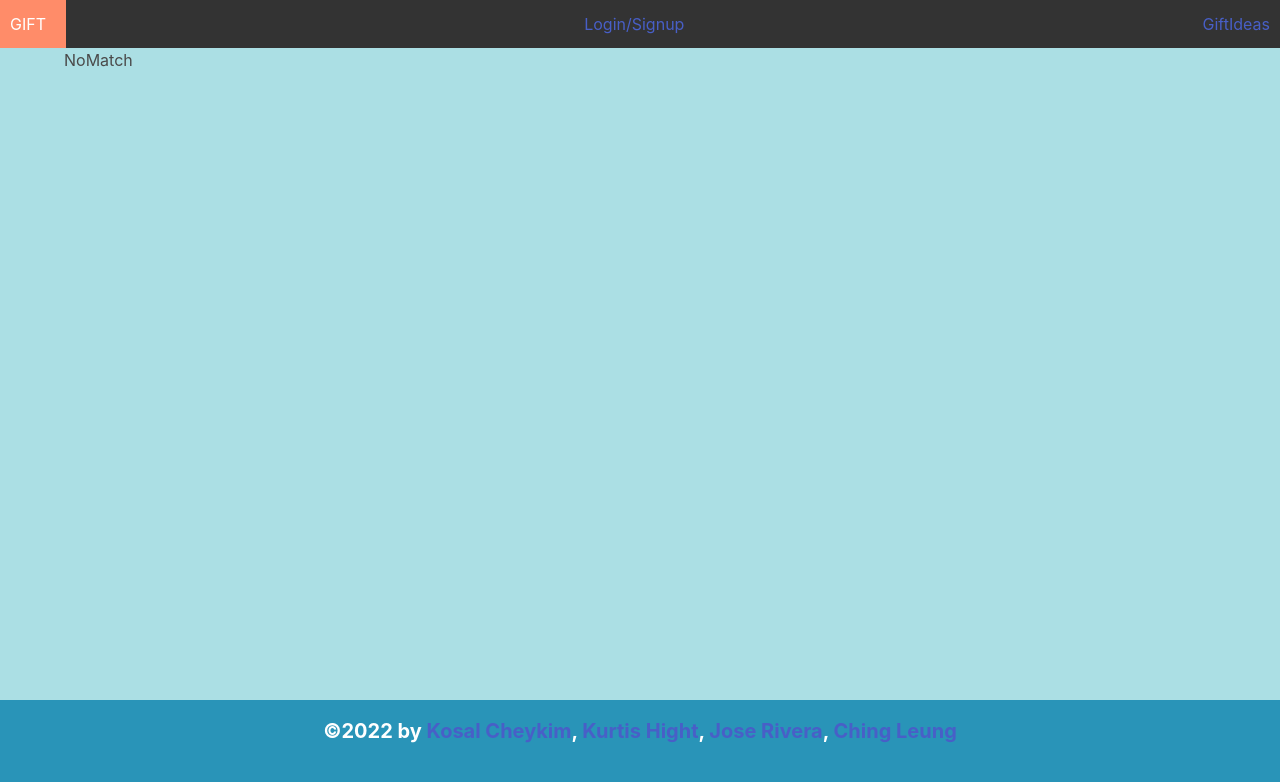
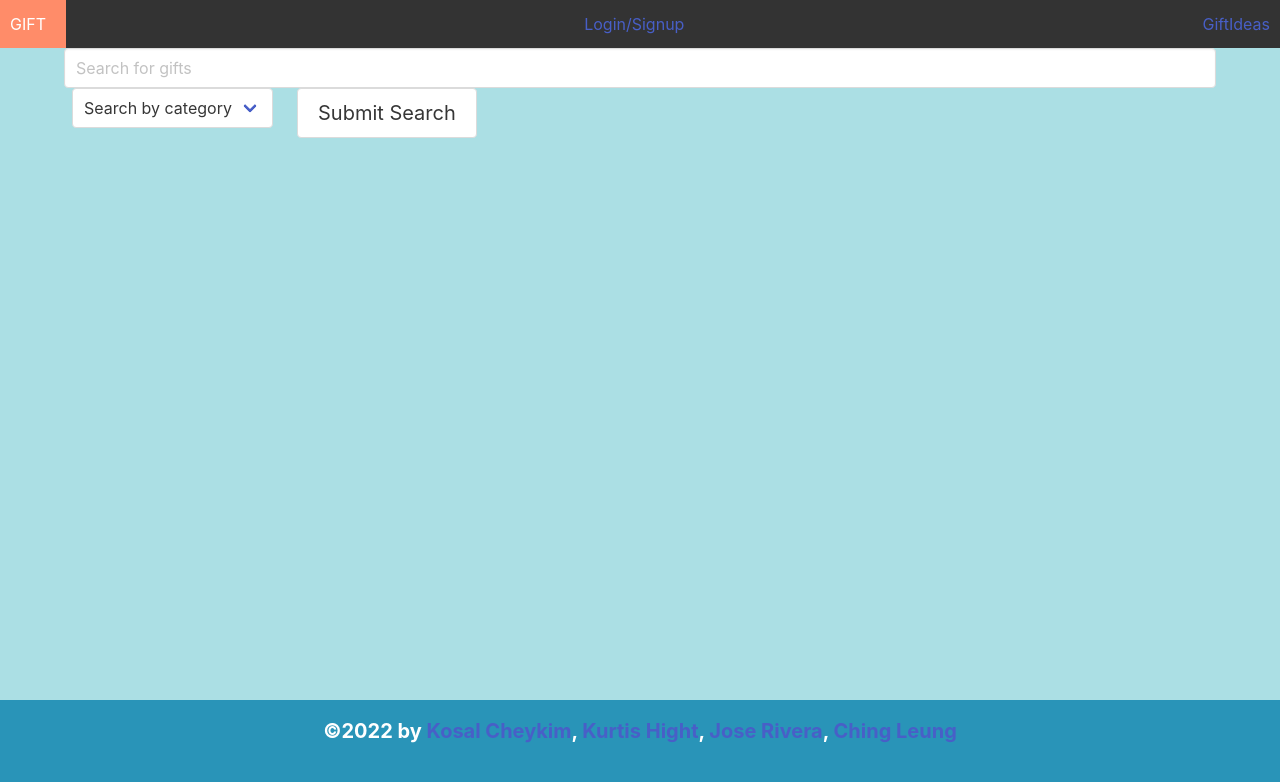
Before and after one commit to jrera1796/GIFT, a React (Create React App) app in the folder client/: page /search in a window 1280 px wide. Shown: the top 782 px of the page. Built offline with nearby package versions, Linux system fonts and the light colour scheme.

Commit message:
search page added and styled a bit

```diff
--- a/client/package.json
+++ b/client/package.json
@@ -8,7 +8,9 @@
     "@testing-library/jest-dom": "^5.16.2",
     "@testing-library/react": "^12.1.3",
     "@testing-library/user-event": "^13.5.0",
+    "axios": "^0.26.0",
     "bulma": "^0.9.3",
+    "dotenv": "^16.0.0",
     "graphql": "^16.3.0",
     "jwt-decode": "^3.1.2",
     "react": "^17.0.2",
--- a/client/src/App.js
+++ b/client/src/App.js
@@ -10,6 +10,7 @@ import Footer from './components/Footer';
 import Home from './pages/Home';
 import Login from './pages/Login';
 import Signup from './pages/Singup';
+import SearchPage from './pages/SearchPage'
 import NoMatch from './pages/NoMatch';
 
 import 'bulma/css/bulma.css';
@@ -39,6 +40,7 @@ function App() {
 				<Route exact path="/" component={Home} />
 				<Route exact path="/login" component={Login} />
 				<Route exact path="/signup" component={Signup} />
+				<Route exact path="/search" component={SearchPage}/>
 				<Route component={NoMatch} />
 			  </Switch>
 			</div>
--- a/client/src/components/Header/index.js
+++ b/client/src/components/Header/index.js
@@ -24,7 +24,7 @@ const Header = () => {
           ) : (
             <>
               <Link to="/login">Login/Signup</Link>
-              <Link to="/giftsideas">GiftIdeas</Link>
+              <Link to="/search">GiftIdeas</Link>
             </>
           )}
         </nav>
--- a/client/src/index.css
+++ b/client/src/index.css
@@ -94,6 +94,17 @@ footer{
   color: white;
   text-align: center;
 }
+/* Search grid */
+.card-grid{
+  display: grid;
+	grid-template-columns: repeat(auto-fill, minmax(250px,1fr));
+	grid-gap: 0.5em;
+  margin-bottom: 4%;
+}
+
+.card-max-height{
+  height: max-content;
+}
 
 /* Hero Carousel Things*/
 .carousel{
--- /dev/null
+++ b/client/src/pages/SearchPage.js
@@ -0,0 +1,141 @@
+import React, { useState } from 'react';
+import searchProducts from '../utils/searchAPI';
+import Auth from '../utils/auth';
+import 'bulma/css/bulma.css';
+
+const categories = [
+  { 'Apps & Games': 2350150011 },
+  { 'Arts, Crafts & Sewing': 2617942011 },
+  { 'Beauty': 11055981 },
+  { 'Books': 1000 },
+  { 'CDs & Vinyl': 301668 },
+  { 'Clothing, Shoes & Jewelry': 7141124011 },
+  { 'Collectibles & Fine Arts': 4991426011 },
+  { 'Digital Music': 624868011 },
+  { 'Electronics': 493964 },
+  { 'Gift Cards': 2864120011 },
+  { 'Grocery & Gourmet Food': 16310211 },
+  { 'Handmade': 11260433011 },
+  { 'Health & Personal Care': 3760931 },
+  { 'Home & Kitchen': 1063498 },
+  { 'Industrial & Scientific': 16310161 },
+  { 'Movies & TV': 2625374011 },
+  { 'Musical Instruments': 11965861 },
+  { 'Office Products': 1084128 },
+  { 'Patio, Lawn & Garden': 3238155011 },
+  { 'Pet Supplies': 2619534011 },
+  { 'Software': 409488 },
+  { 'Sports & Outdoors': 3375301 },
+  { 'Tools & Home Improvement': 468240 },
+  { 'Toys & Games': 165795011 },
+  { 'Vehicles': 10677470011 },
+  { 'Video Games': 11846801 }
+
+]
+
+const SearchPage = () => {
+
+  function searchMore(keywords, category) { return searchProducts(keywords, category) };
+  const [searchGift, setSearchGift] = useState('');
+  const [searchGiftCategory, setSearchGiftCategory] = useState(1084128);
+  const [searchedData, setSearchedData] = useState([]);
+
+  const handleFormSubmit = async (event) => {
+    event.preventDefault();
+
+    try {
+      const data = await searchMore(searchGift, searchGiftCategory);
+      setSearchedData(data);
+      setSearchGift('');
+      setSearchGiftCategory(1084128)
+      console.log(searchedData)
+    }
+    catch (error) {
+      console.log(error)
+    }
+
+  }
+
+
+  return (
+
+    <div>
+      <div>
+        <form onSubmit={handleFormSubmit}>
+          <div className='field is-flex-direction-row'>
+            <div className='control'>
+              <input
+                className='input is-normal'
+                name='searchGift'
+                value={searchGift}
+                onChange={(e) => setSearchGift(e.target.value)}
+                type='text'
+                placeholder='Search for gifts'
+              /></div>
+            <div className='select'>
+              <select
+                className='text ml-2'
+                name='searchGift'
+                value={searchGiftCategory}
+                onChange={(e) => setSearchGiftCategory(e.target.value)}
+                type='select'
+                placeholder='Search by Category'
+              >
+                <option defaultValue={1084128}>Search by category</option>
+                {categories.map(({ key, value }) => (
+                  <option key={value} value={value}>{key}</option>
+                ))}
+                {/* Can't get this to display */}
+              </select>
+            </div>
+
+            <button className='button is-medium ml-5' type='submit' variant='success'>
+              Submit Search
+            </button>
+
+          </div>
+        </form>
+      </div>
+
+      <div className='container card-grid results'>
+        {searchedData.map((netData) => (
+          <div class="card card-max-height">
+            <div class="card-image">
+              <figure class="image is-half">
+                <img src={netData.image} alt={netData.asin} />
+              </figure>
+            </div>
+            <div class="card-content">
+              <div class="media">
+                <div class="media-content">
+                  <p class="title is-4">{netData.title}</p>
+                </div>
+              </div>
+              <div className="card-footer">
+                <p class="card-footer-item">
+                  <span>
+                    View on <a href={netData.link}>Amazon</a>
+                  </span>
+                </p>
+                {Auth.loggedIn() ? (<p class="card-footer-item">
+                  <button className='button is-medium'>
+                    Save
+                  </button>
+                </p>
+                ) : (
+                  <></>
+                )}
+              </div>
+
+            </div>
+          </div>
+
+        ))}
+      </div>
+    </div>
+
+
+  )
+}
+
+export default SearchPage;
--- /dev/null
+++ b/client/src/utils/searchAPI.js
@@ -0,0 +1,76 @@
+const axios = require('axios');
+// require('dotenv')
+
+// const searchProducts = require("./searchAPI");
+
+// searchProducts('1000', "soup")
+// .then(response => {
+//   const data = response
+//   console.log(data)
+// })
+
+// const categories = [
+//   { 'Apps & Games': 2350150011 },
+//   { 'Arts, Crafts & Sewing': 2617942011 },
+//   { 'Beauty': 11055981 },
+//   { 'Books': 1000 },
+//   { 'CDs & Vinyl': 301668 },
+//   { 'Clothing, Shoes & Jewelry': 7141124011 },
+//   { 'Collectibles & Fine Arts': 4991426011 },
+//   { 'Digital Music': 624868011 },
+//   { 'Electronics': 493964 },
+//   { 'Gift Cards': 2864120011 },
+//   { 'Grocery & Gourmet Food': 16310211 },
+//   { 'Handmade': 11260433011 },
+//   { 'Health & Personal Care': 3760931 },
+//   { 'Home & Kitchen': 1063498 },
+//   { 'Industrial & Scientific': 16310161 },
+//   { 'Movies & TV': 2625374011 },
+//   { 'Musical Instruments': 11965861 },
+//   { 'Office Products': 1084128 },
+//   { 'Patio, Lawn & Garden': 3238155011 },
+//   { 'Pet Supplies': 2619534011 },
+//   { 'Software': 409488 },
+//   { 'Sports & Outdoors': 3375301 },
+//   { 'Tools & Home Improvement': 468240 },
+//   { 'Toys & Games': 165795011 },
+//   { 'Vehicles': 10677470011 },
+//   { 'Video Games': 11846801 }
+
+// ]
+
+const searchProducts = function (keyword, category) {
+
+  const params = {
+    api_key: "Put API KEY Here" ,// .env isn't working
+    type: "search",
+    category_id: category,
+    amazon_domain: "amazon.com",
+    output: "json",
+    search_term: keyword,
+    exclude_sponsored: "true"
+  }
+
+  return axios.get('https://api.rainforestapi.com/request', { params })
+    .then(response => {
+      let results = response.data.search_results;
+
+      let data = results.map(a => (
+
+        {
+          'category': category,
+          'title': a.title,
+          'asin': a.asin,
+          'link': a.link,
+          'image': a.image,
+          // 'price': a.prices.raw, Some items don't return a price!
+          'rating': a.rating
+        }
+      ))
+      return data;
+    }).catch(error => {
+      console.log(error);
+    })
+}
+
+module.exports = searchProducts;
```
Also changed, not shown: client/src/pages/GiftsIdeas.js (+91 -91 lines), 1 other file (tests, documents, lock files or other folders).
